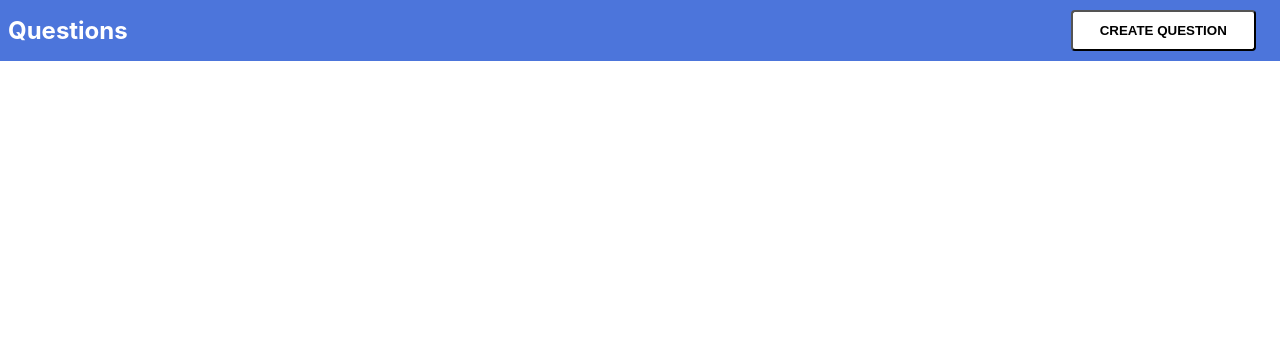
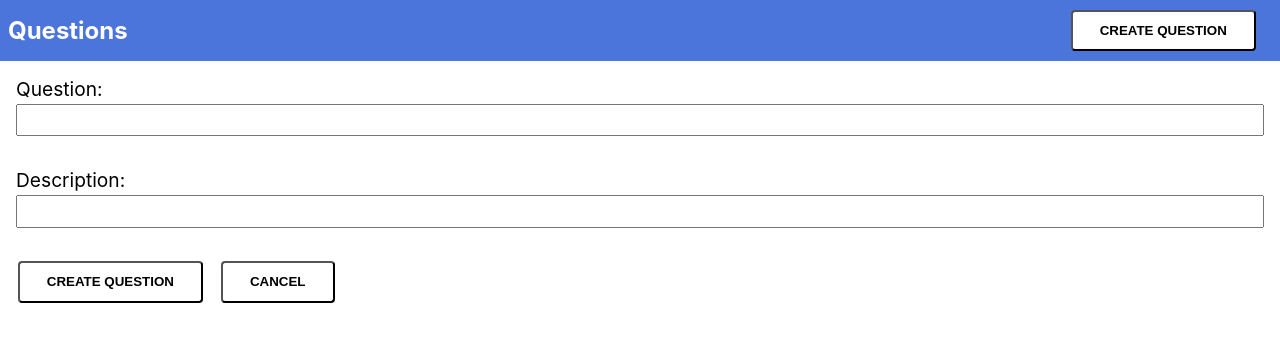
Before and after one commit to Aronrepo/stackoverflow_frontend, a React (Create React App) app: page /create in a window 1280 px wide. Shown: the top 342 px of the page. Built offline with nearby package versions, Linux system fonts and the light colour scheme.

Commit message:
align question form for back end need

```diff
--- a/src/Components/QuestionForm/QuestionForm.jsx
+++ b/src/Components/QuestionForm/QuestionForm.jsx
@@ -18,6 +18,33 @@ const QuestionForm = ({ onSave, disabled, question, onCancel }) => {
       {question && (
         <input type="hidden" name="name" defaultValue={question.name} />
       )}
+      <div className="control">
+        <label htmlFor="title">Question:</label>
+        <input
+          defaultValue={question ? question.name : null}
+          name="title"
+          id="title"
+        />
+      </div>
+
+      <div className="control">
+        <label htmlFor="description">Description:</label>
+        <input
+          defaultValue={question ? question.level : null}
+          name="description"
+          id="description"
+        />
+      </div>
+
+      <div className="buttons">
+        <button type="submit" disabled={disabled}>
+          {question ? "Update Question" : "Create Question"}
+        </button>
+
+        <button type="button" onClick={onCancel}>
+          Cancel
+        </button>
+      </div>
     </form>
   );
 };
--- a/src/Components/QuestionTable/QuestionTable.jsx
+++ b/src/Components/QuestionTable/QuestionTable.jsx
@@ -8,6 +8,7 @@ const QuestionTable = ({ questions, onDelete }) => (
         <tr>
           <th>Id</th>
           <th>Name</th>
+          <th>Description</th>
           <th>date</th>
           <th>Number Of Answers</th>
           <th />
@@ -18,6 +19,7 @@ const QuestionTable = ({ questions, onDelete }) => (
           <tr key={question.question_id}>
             <td>{question.question_id}</td>
             <td>{question.title}</td>
+            <td>{question.description}</td>
             <td>{question.created}</td>
             <td>{question.numberOfAnswers}</td>
             <td>
--- a/src/Pages/QuestionCreator.jsx
+++ b/src/Pages/QuestionCreator.jsx
@@ -3,7 +3,7 @@ import { useNavigate } from "react-router-dom";
 import QuestionForm from "../Components/QuestionForm";
 
 const createQuestion = (question) => {
-  return fetch("/api/questions", {
+  return fetch("/questions/", {
     method: "POST",
     headers: {
       "Content-Type": "application/json",
```
